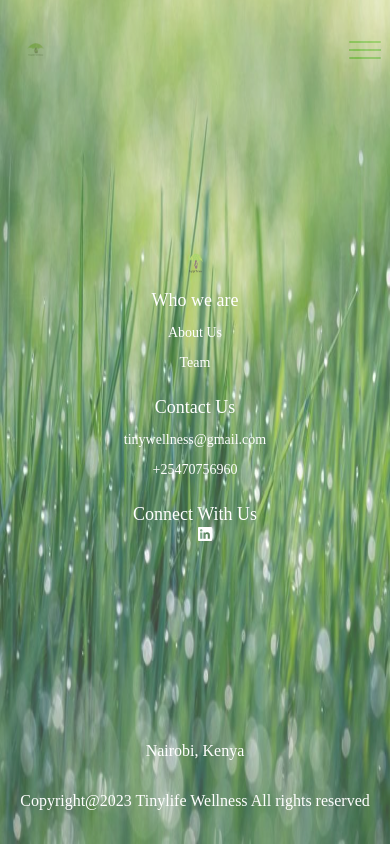
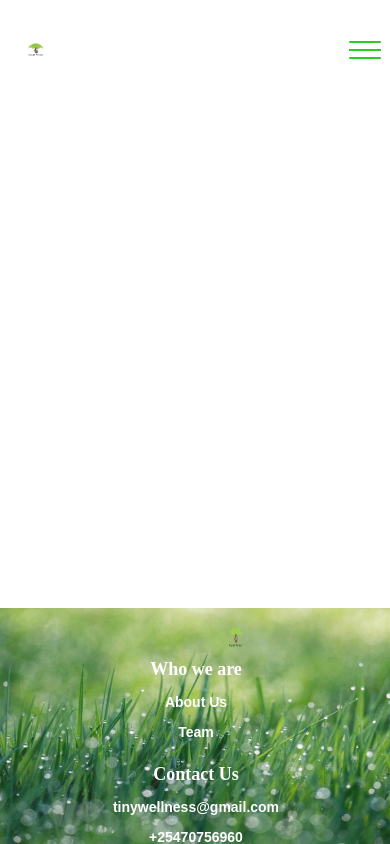
Before and after one commit to akirachix/Neza-Informational, a React (Create React App) app in the folder neza-informationa-lwebsite/: page / in a window 390 px wide. Built offline with nearby package versions, Linux system fonts and the light colour scheme.

Commit message:
made changes to the style.css of the footer component

```diff
--- a/neza-informationa-lwebsite/src/components/footer/style.css
+++ b/neza-informationa-lwebsite/src/components/footer/style.css
@@ -1,15 +1,28 @@
-.footer {
+ .footer {
     background-image: url(/public/images/footer1.jpeg);
     color: white;
     padding: 18px 0;
     background-position: 0;
     background-repeat: no-repeat;
+     background-size: cover;
     background-size: 100% 100%;
-    opacity: 0.75;
+    opacity: 0.9;
     margin-top: 5%;
+    font-size: larger;
+    font-weight: 900;
     font-family: 'Nunito';
     bottom: 0;
-    position:fixed;
+    position: fixed;
+
+    left: 0;
+    width: 100%;
+
+
+    max-height: 200px;
+
+
+font-family: 'Nunito', sans-serif;
+
     width: 100%;
   }
   .footer-menu {
@@ -62,7 +75,7 @@
     }
     .footer-menu img {
       width: 100%;
-      margin-left: 10px;
+      /* margin-left: 10px; */
     }
     .footer-menu a {
       font-size: 17px;
@@ -112,21 +125,28 @@
     }
 
   }
-  @media (max-width: 480px){
 
-    .footer {
-      background-image: url(/public/images/footer1.jpeg);
-      color: white;
-      padding: 18px 0;
-      background-position: 0;
-      background-repeat: no-repeat;
-      background-size: 100% 100%;
-      /* background-size: 100vw; */
-      object-fit: cover;
-      margin-top: 5%;
-      font-family: 'Nunito';
-      bottom: 0;
-      position:fixed;
+
+  @media (max-width: 425px) {
+    .footer-menu {
+      background-size: cover;
+      font-size: 8px;
+      margin-top: 0;
       width: 100%;
+      height: auto;
+      text-align: center;
     }
+    .footer2 {
+      font-size: 8px;
+      margin-top: 0;
+      width: 100%;
+      text-align: center;
+    }
+    .footer-menu img {
+      width: 10%;
+      margin-left: 20%;
+
+
+    }
+
   }
```
